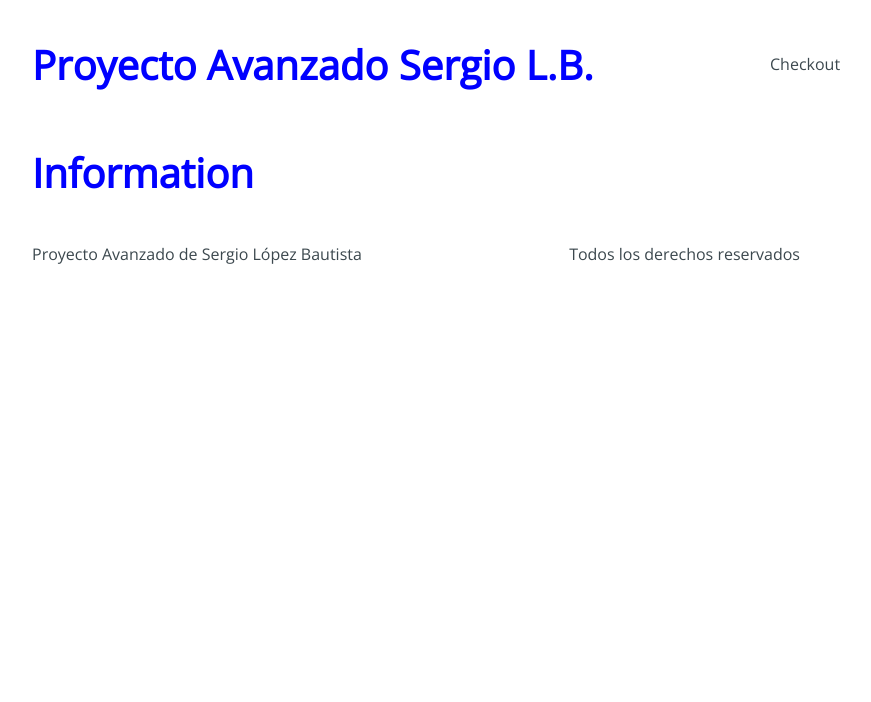
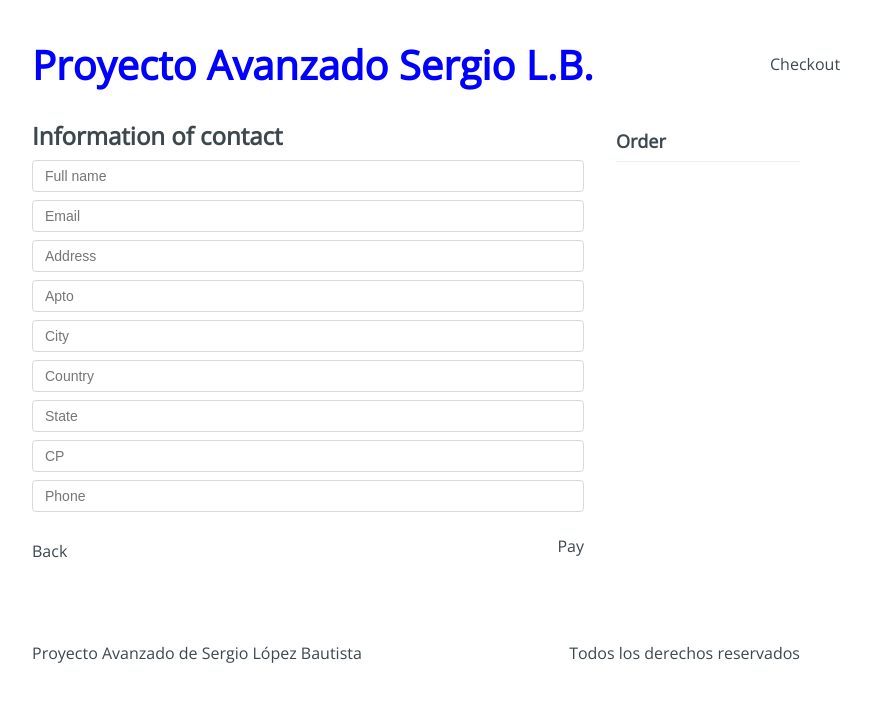
Before and after one commit to LBSergio/React_AP, a React app: page /checkout/information in a window 1280 px wide. Shown: the top 702 px of the page, without its empty margins (224-1095 px from the left). Built offline with nearby package versions, Linux system fonts and the light colour scheme.

Commit message:
Add information

```diff
--- a/src/containers/Information.jsx
+++ b/src/containers/Information.jsx
@@ -3,7 +3,51 @@ import '@Scomponents/Information.css';
 
 const Information = () => {
     return(
-        <h1>Information</h1>
+        <div className='Information'>
+            <div className='Information-content'>
+                <div className='Information-head'>
+                    <h2>
+                        Information of contact
+                    </h2>
+                </div>
+                <div className='Information-form'>
+                    <form action=''>
+                        <input type='text' placeholder='Full name' name='name'/>
+                        <input type='text' placeholder='Email' name='email'/>
+                        <input type='text' placeholder='Address' name='address'/>
+                        <input type='text' placeholder='Apto' name='apto'/>
+                        <input type='text' placeholder='City' name='city'/>
+                        <input type='text' placeholder='Country' name='country'/>
+                        <input type='text' placeholder='State' name='state'/>
+                        <input type='text' placeholder='CP' name='cp'/>
+                        <input type='text' placeholder='Phone' name='phone'/>
+                    </form>
+                </div>
+                <div className='Information-buttons'>
+                    <div className='Information-back'>
+                        Back
+                    </div>
+                    <div className='Information-next'>
+                        Pay
+                    </div>
+                </div>
+            </div>
+            <div className='Information-sidebar'>
+                <h3>
+                    Order
+                </h3>
+                <div className='Information-item'>
+                    <div className='Information-element'>
+                        <h4>
+
+                        </h4>
+                        <span>
+
+                        </span>
+                    </div>
+                </div>
+            </div>
+        </div>
     );
 }
 
```
